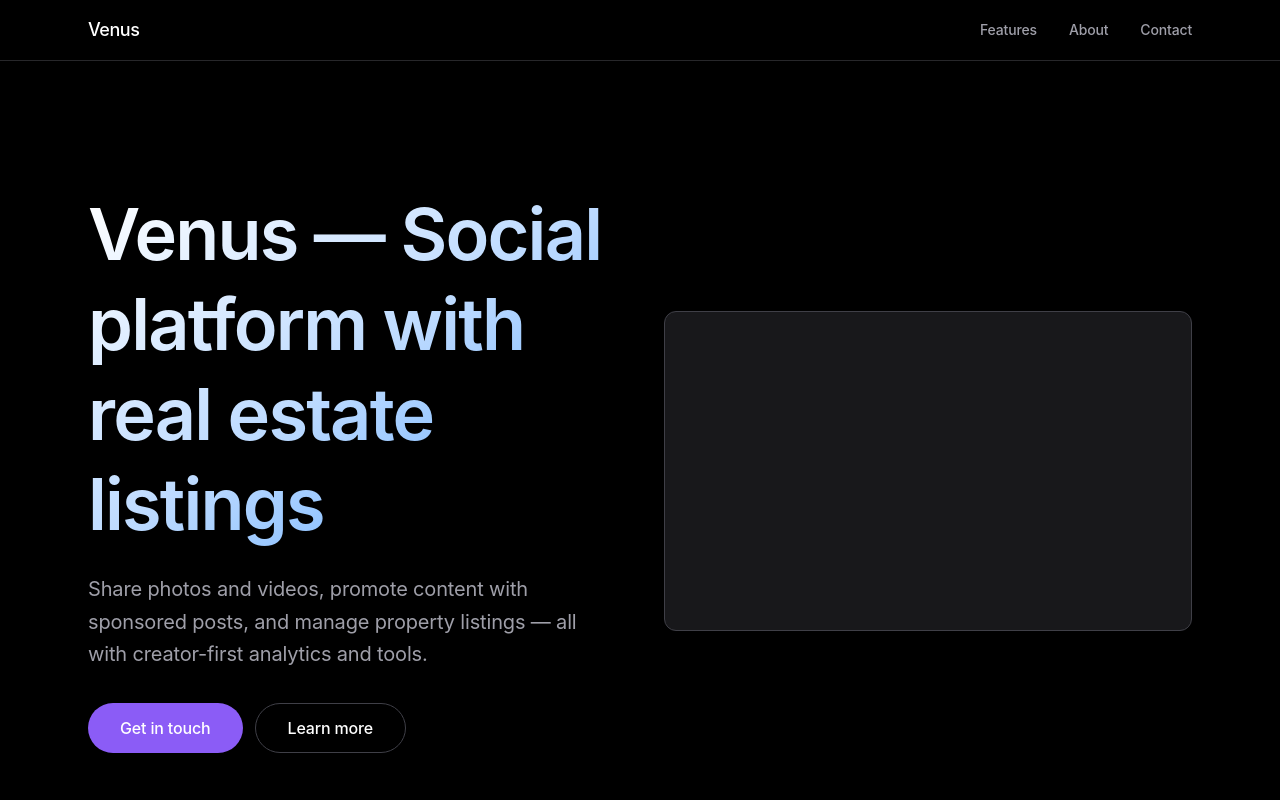
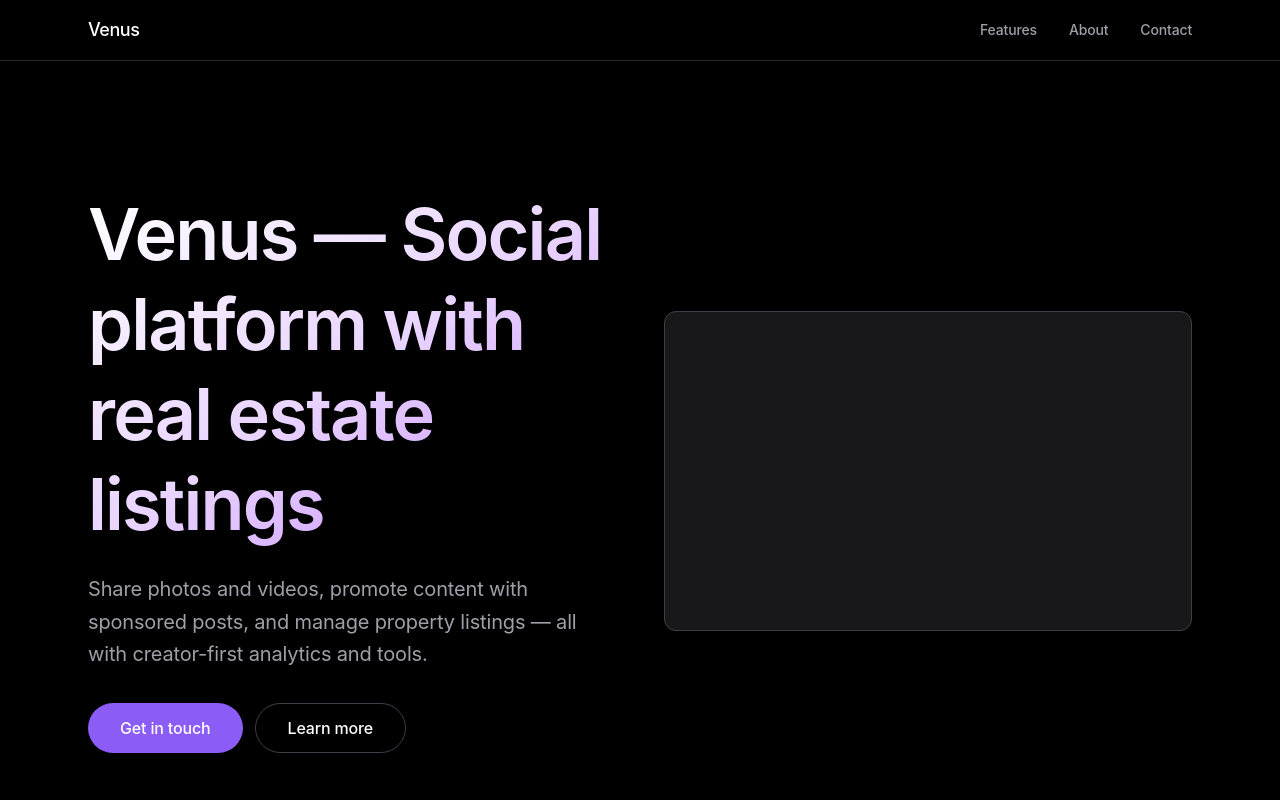
Before and after one commit to venuslabs-org/venus-website, a Next.js app: page / in a window 1280 px wide. Shown: the top 800 px of the page. Built offline with nearby package versions, Linux system fonts and the light colour scheme.

Commit message:
Update homepage heading gradient colors to enhance visual appeal and align with the platform's branding.

```diff
--- a/src/app/page.tsx
+++ b/src/app/page.tsx
@@ -16,7 +16,7 @@ export default function Home() {
         <section className="py-24 md:py-32">
           <div className="grid items-center gap-12 md:grid-cols-2">
             <div>
-              <h1 className="text-5xl font-semibold tracking-tight md:text-6xl lg:text-7xl bg-gradient-to-br from-white via-blue-200 to-blue-400 bg-clip-text text-transparent leading-tight">
+              <h1 className="text-5xl font-semibold tracking-tight md:text-6xl lg:text-7xl bg-gradient-to-br from-white via-purple-200 to-purple-400 bg-clip-text text-transparent leading-tight">
                 Venus — Social platform with real estate listings
               </h1>
               <p className="mt-6 max-w-prose text-xl text-zinc-400 leading-relaxed">
```
